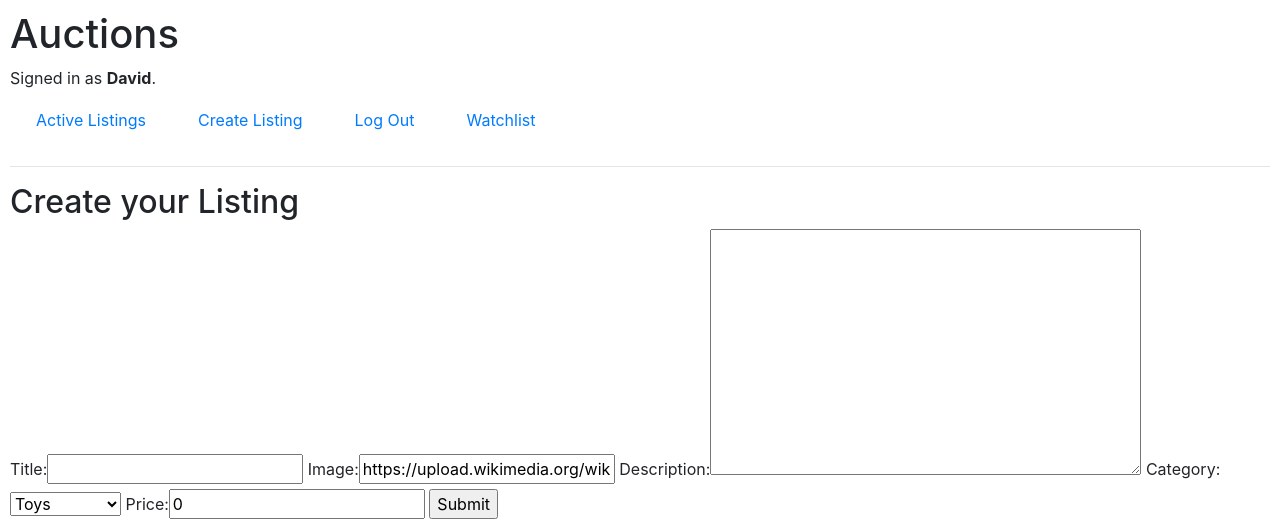
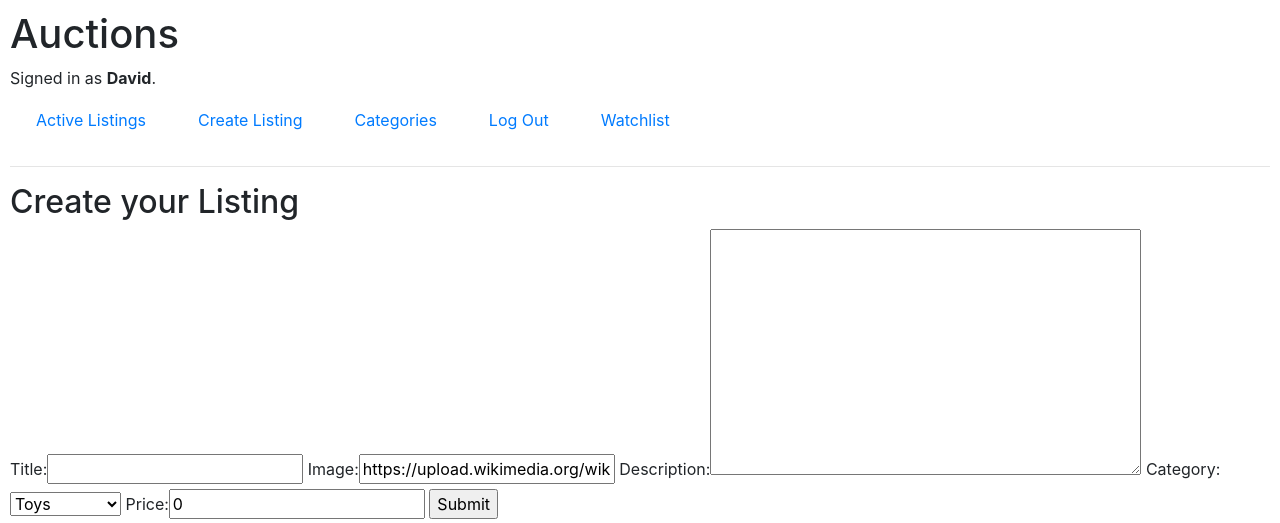
Before and after one commit to DavidBujold/commerce, a Django app: page /create in a window 1280 px wide. Shown: the top 523 px of the page. Run offline with Django 3.2, Linux system fonts and the light colour scheme; a user stored in the database is signed in; data comes from the database, SQL or seed files in the repository; both versions use the stored data as it was after the commit; some libraries are stand-ins or nearby versions.

Commit message:
working on category

```diff
--- a/auctions/templates/auctions/layout.html
+++ b/auctions/templates/auctions/layout.html
@@ -23,6 +23,9 @@
             <li class="nav-item">
                 <a class="nav-link" href="{% url 'create' %}">Create Listing</a>
             </li>
+            <li class="nav-item">
+                <a class="nav-link" href="{% url 'categories' %}">Categories</a>
+            </li>
             {% if user.is_authenticated %}
                 <li class="nav-item">
                     <a class="nav-link" href="{% url 'logout' %}">Log Out</a>
--- a/auctions/urls.py
+++ b/auctions/urls.py
@@ -12,5 +12,7 @@ urlpatterns = [
     path("listing/<int:listing_id>/watch", views.watcher, name="watcher"),
     path("listing/<int:listing_id>/bid", views.bid, name="bid"),
     path("listing/<int:listing_id>/close", views.is_active, name="is_active"),
-    path("watchlist", views.watchlist, name="watchlist")
+    path("watchlist", views.watchlist, name="watchlist"),
+    path("categories", views.categories, name="categories"),
+    path("categories/<str:name>", views.category)
 ]
```
Also changed, not shown: auctions/templates/auctions/category.html (added), auctions/templates/category.html (deleted), db.sqlite3.
